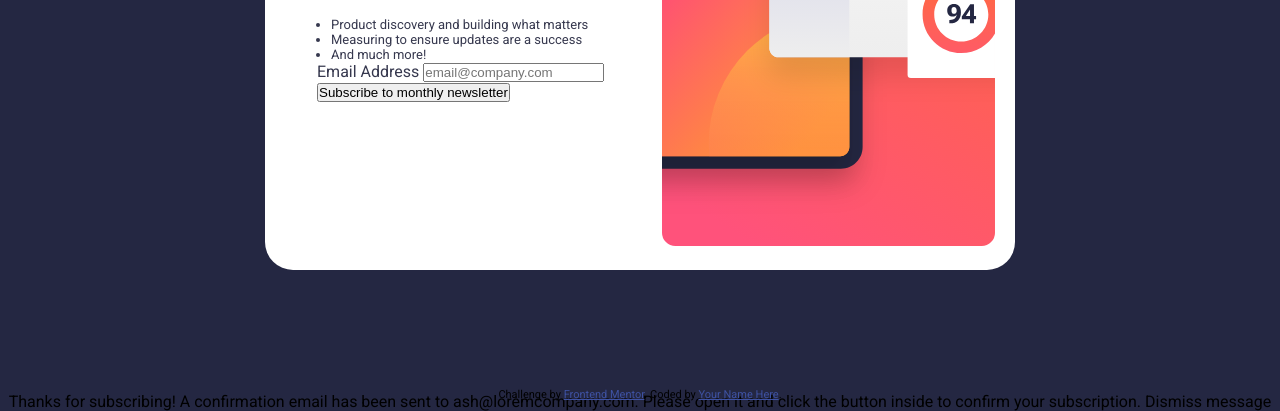
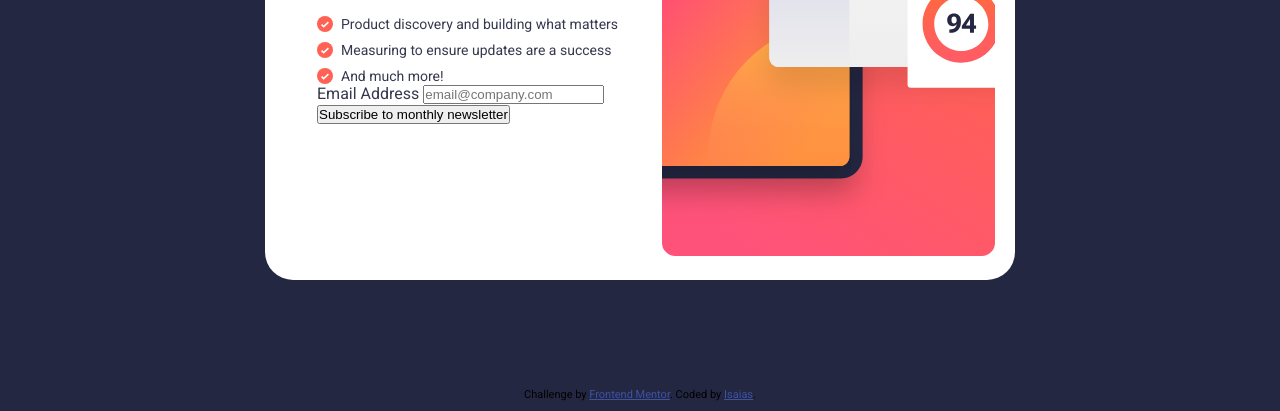
Before and after one commit to isaiasg09/news-signup-fem, a plain HTML site: page index.html in a window 1280 px wide. Shown: the part 389-800 px from the top of the page. Drawn offline with Linux system fonts and the light colour scheme.

Commit message:
styled list and added link to github on footer

```diff
--- a/index.html
+++ b/index.html
@@ -55,9 +55,9 @@
 
     <!-- Success message start -->
 
-    Thanks for subscribing! A confirmation email has been sent to
+    <!-- Thanks for subscribing! A confirmation email has been sent to
     ash@loremcompany.com. Please open it and click the button inside to confirm
-    your subscription. Dismiss message
+    your subscription. Dismiss message -->
 
     <!-- Success message end -->
 
@@ -65,7 +65,7 @@
       Challenge by
       <a href="https://www.frontendmentor.io?ref=challenge" target="_blank"
         >Frontend Mentor</a
-      >. Coded by <a href="#">Your Name Here</a>.
+      >. Coded by <a href="https://www.github.com/isaiasg09">Isaias</a>.
     </footer>
 
     <script src="./script.js"></script>
--- a/styles.css
+++ b/styles.css
@@ -64,13 +64,25 @@ p {
 }
 
 .sign-up_heading p {
-  font-size: 13px;
+  font-size: 14px;
 }
 .sign-up_heading ul {
-  font-size: 13px;
-  margin-left: 14px;
-  /* padding: 0 14px; */
+  font-size: 14px;
+  list-style-type: none;
+  display: flex;
+  gap: 10px;
+  flex-direction: column;
 }
+
+.sign-up_heading ul li {
+  padding-left: 1.5rem;
+  background-image: url(./assets/images/icon-list.svg);
+  background-size: 1rem;
+  background-repeat: no-repeat;
+}
+
+
+
 .attribution {
   font-size: 11px;
   text-align: center;
```
